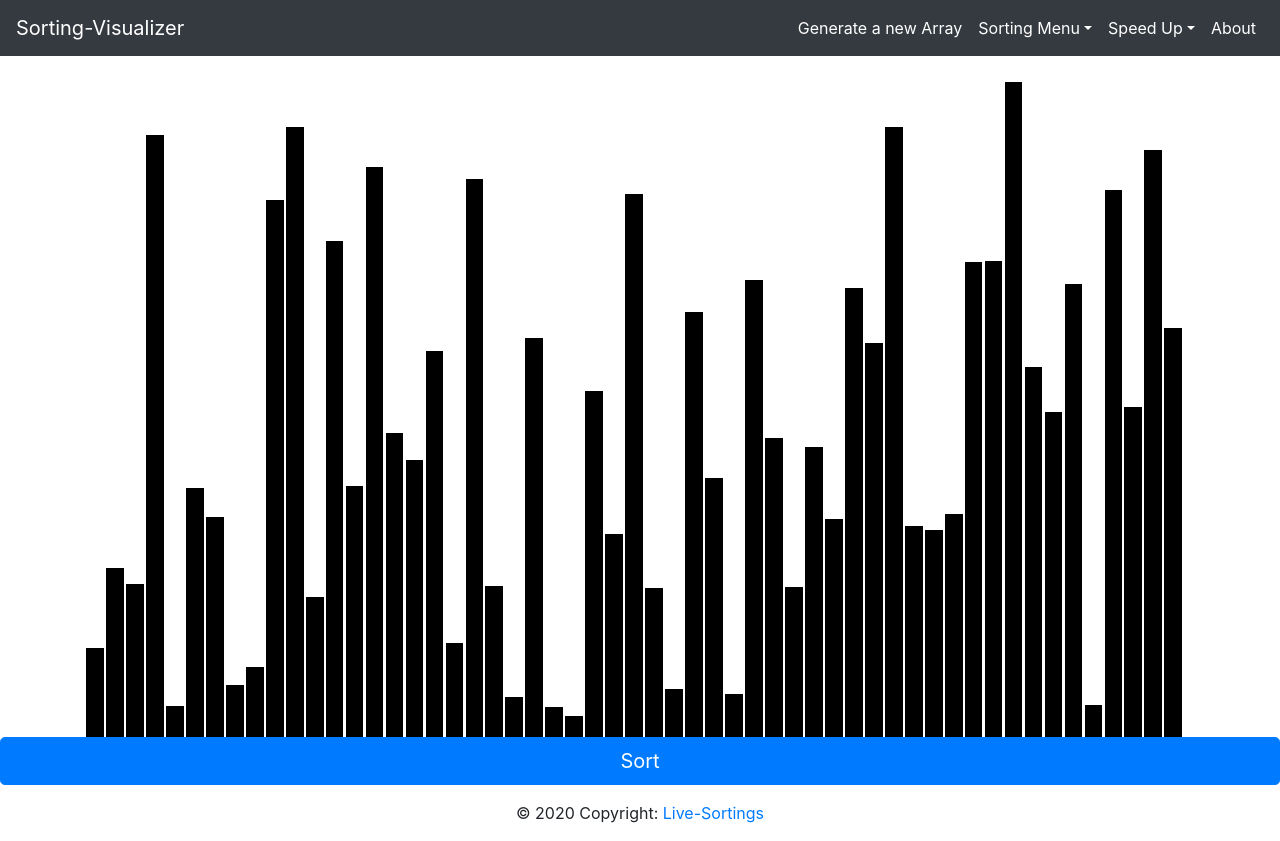
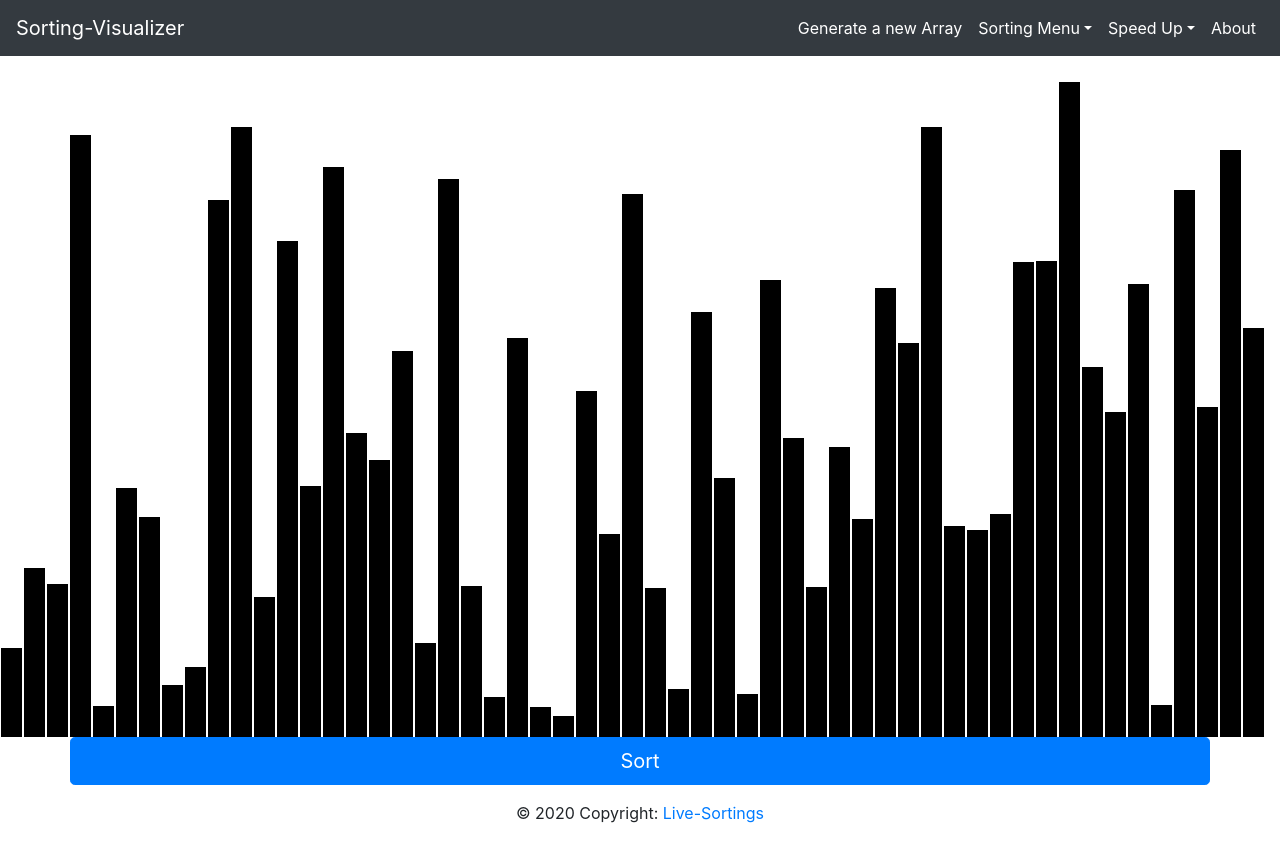
Before and after one commit to sarabjeet1313/Live-Sortings, a React (Create React App) app: page / in a window 1280 px wide. Built offline with nearby package versions, Linux system fonts and the light colour scheme.

Commit message:
correcting container css

```diff
--- a/src/sort-visuals/sort-visualizer.css
+++ b/src/sort-visuals/sort-visualizer.css
@@ -1,12 +1,3 @@
-.array-container {
-  display: flex;
-  flex-wrap: wrap;
-  flex-direction: column;
-  margin-left: 100px;
-  top: 50%;
-  left: 50%;
-}
-
 .array-container-bars {
   position: fixed-bottom;
   display: flex;
@@ -16,7 +7,7 @@
   margin-bottom: 40px;
 }
 
-.container {
+.array-container {
   position: fixed-top;
   display: flex;
   flex-wrap: wrap-reverse;
--- a/src/sort-visuals/sort-visualizer.jsx
+++ b/src/sort-visuals/sort-visualizer.jsx
@@ -253,7 +253,7 @@ export default class SortingVisualizer extends Component {
             <AboutModal show={this.state.show} onHide={hideModalShow} />
           </Nav>
         </Navbar>
-        <div className="container">
+        <div className="array-container">
           {/* <div className="array-container-bars"> */}
           {array.map((value, idx) => (
             <div
@@ -264,7 +264,13 @@ export default class SortingVisualizer extends Component {
           ))}
           {/* </div> */}
         </div>
-        <Button variant="primary" size="lg" block onClick={() => this.sort()}>
+        <Button
+          className="container"
+          variant="primary"
+          size="lg"
+          block
+          onClick={() => this.sort()}
+        >
           Sort
         </Button>
         <Footer />
```
Also changed, not shown: 12 other files (tests, documents, lock files or other folders).
